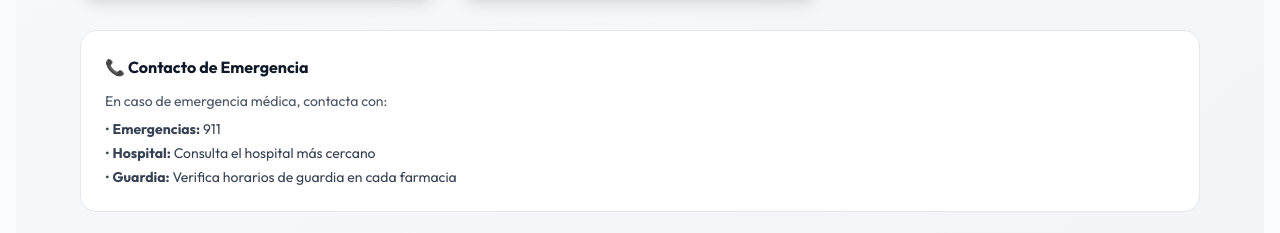
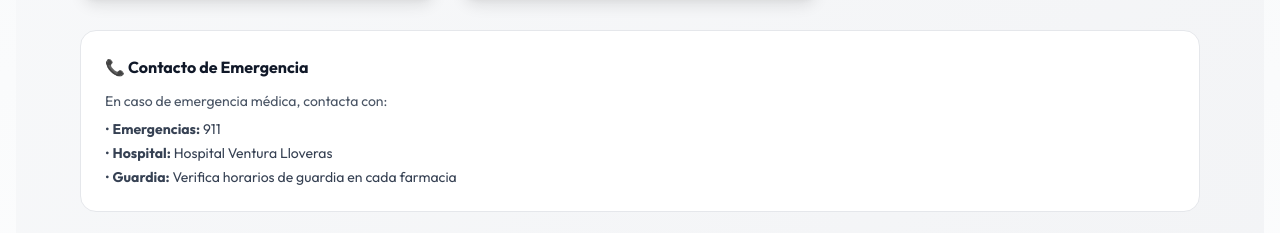
Before and after one commit to Alechavezsw/SARMIENTOCLASIFICADOS, a React (Vite) app: page /farmacias in a window 1280 px wide. Shown: the part 1002-1235 px from the top of the page. Built offline with nearby package versions, Linux system fonts and the light colour scheme; no server answers.

Commit message:
Actualizar informaciÃ³n del hospital mÃ¡s cercano a Ventura Lloveras

```diff
--- a/src/pages/PharmaciesPage.tsx
+++ b/src/pages/PharmaciesPage.tsx
@@ -190,7 +190,7 @@ export const PharmaciesPage: React.FC = () => {
                     </p>
                     <ul className="space-y-1 text-sm text-gray-700">
                         <li>• <strong>Emergencias:</strong> 911</li>
-                        <li>• <strong>Hospital:</strong> Consulta el hospital más cercano</li>
+                        <li>• <strong>Hospital:</strong> Hospital Ventura Lloveras</li>
                         <li>• <strong>Guardia:</strong> Verifica horarios de guardia en cada farmacia</li>
                     </ul>
                 </div>
```
